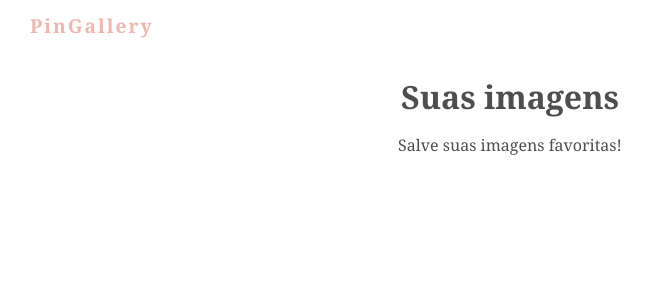
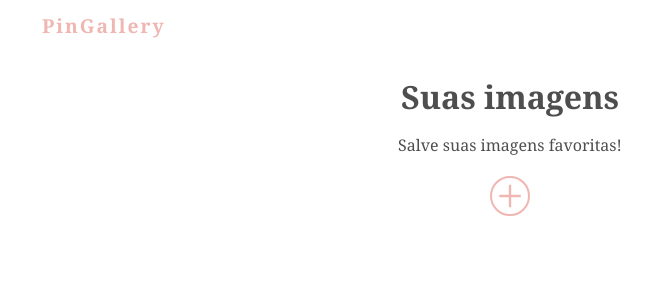
Before and after one commit to FelipePinha/PinGallery-Galeria-de-fotos, a React (Vite) app: page / in a window 1280 px wide. Shown: the top 300 px of the page, without its empty margins (130-782 px from the left). Built offline with nearby package versions, Linux system fonts and the light colour scheme.

Commit message:
create upload form

```diff
--- a/src/App.jsx
+++ b/src/App.jsx
@@ -4,6 +4,7 @@ import * as C from "./styles/App.styles";
 
 // Components import
 import { Title } from "./components/Title/Title";
+import { UploadForm } from "./components/UploadForm/UploadForm";
 
 function App() {
     return (
@@ -15,6 +16,7 @@ function App() {
                     <span>PinGallery</span>
                 </C.Header>
                 <Title />
+                <UploadForm />
             </C.AppContainer>
         </>
     );
--- /dev/null
+++ b/src/components/UploadForm/UploadForm.jsx
@@ -0,0 +1,13 @@
+import * as C from "./UploadForm.styles";
+import { AiOutlinePlus } from "react-icons/ai";
+
+export const UploadForm = () => {
+    return (
+        <C.Form>
+            <label htmlFor="file">
+                <AiOutlinePlus size={32} />
+            </label>
+            <input type="file" name="file" id="file" />
+        </C.Form>
+    );
+};
--- /dev/null
+++ b/src/components/UploadForm/UploadForm.styles.js
@@ -0,0 +1,29 @@
+import styled from "styled-components";
+
+export const Form = styled.form`
+    display: flex;
+    justify-content: center;
+
+    input {
+        display: none;
+    }
+
+    label {
+        color: #efb6b2;
+        margin-top: 20px;
+        width: 40px;
+        height: 40px;
+        border: 2px solid #efb6b2;
+        border-radius: 50%;
+        display: flex;
+        justify-content: center;
+        align-items: center;
+        cursor: pointer;
+        transition: 0.3s ease-in-out;
+
+        &:hover {
+            background-color: #efb6b2;
+            color: #fff;
+        }
+    }
+`;
--- a/src/styles/App.styles.js
+++ b/src/styles/App.styles.js
@@ -6,7 +6,7 @@ export const AppContainer = styled.div`
 `;
 
 export const Header = styled.header`
-    padding: 12px 0;
+    padding: 12px;
 
     span {
         color: #efb6b2;
```
